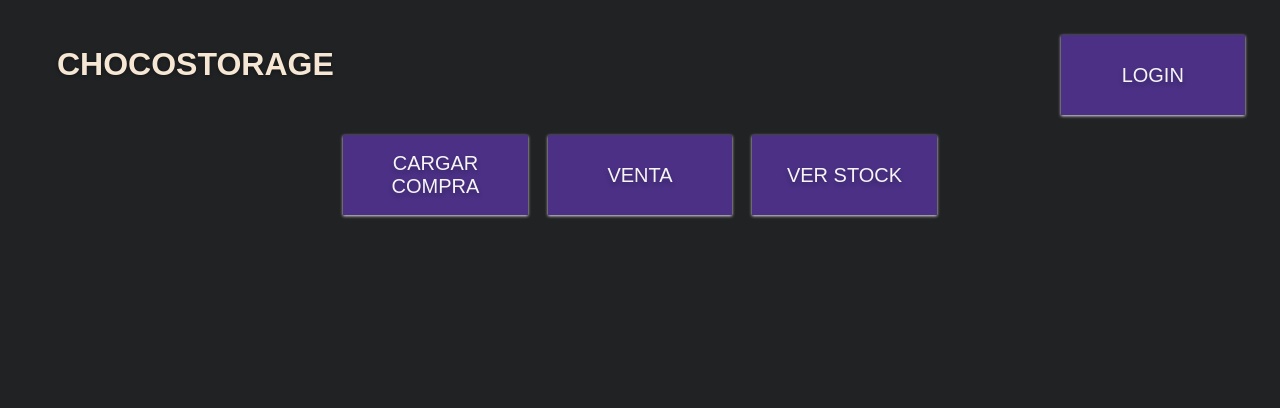
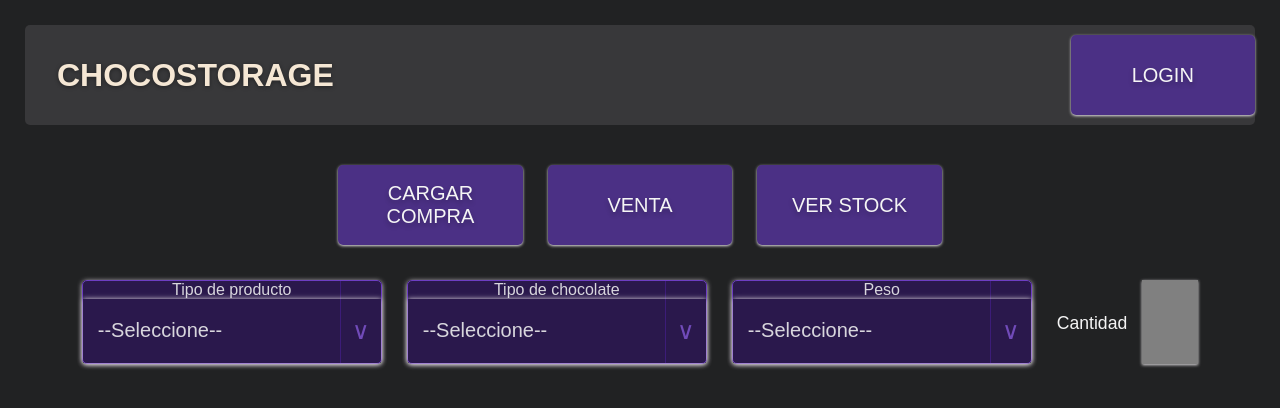
Before and after one commit to cecibet/choco-storage-app, a React (Create React App) app: page /Sell in a window 1280 px wide. Shown: the top 408 px of the page. Built offline with nearby package versions, Linux system fonts and the light colour scheme; a web font is replaced by a local one.

Commit message:
Add Input Comp. Change "App" with "Sell". Some CSS

```diff
--- a/src/Components/Header/header.module.css
+++ b/src/Components/Header/header.module.css
@@ -1,5 +1,9 @@
 .hdrContainer {
   display: flex;
-  flex-direction: row;
+  height: 100px;
+  align-items: center;
   justify-content: space-between;
+  background-color: rgb(56, 56, 58);
+  border-radius: 5px;
+  margin-bottom: 40px;
 }
--- a/src/Components/Layout/index.js
+++ b/src/Components/Layout/index.js
@@ -1,6 +1,6 @@
 import React from "react";
 import { Routes, Route, Navigate } from 'react-router-dom';
-import App from "../App/App";
+import Sell from "../Sell/Sell";
 import Header from "../Header/Header";
 import Menu from "../Navbar/Menu/Menu";
 import styles from "./index.module.css"
@@ -11,8 +11,8 @@ const Layout = () => {
             <Header />
             <Menu />
             <Routes>
-                <Route path="/App" element={<App />} />
-                <Route path="/" element={<Navigate replace to="/App" />}></Route>
+                <Route path="/Sell" element={<Sell />} />
+                <Route path="/" element={<Navigate replace to="/Sell" />}></Route>
             </Routes>
         </div>
     )
--- a/src/Components/Navbar/Menu/menu.module.css
+++ b/src/Components/Navbar/Menu/menu.module.css
@@ -2,4 +2,6 @@
   display: flex;
   align-items: center;
   justify-content: center;
+  gap: 25px;
+  margin-bottom: 35px;
 }
--- a/src/Components/Sell/Sell.jsx
+++ b/src/Components/Sell/Sell.jsx
@@ -0,0 +1,89 @@
+import { useState } from "react";
+import Dropdown from "../SharedComponents/Dropdown/Dropdown";
+import Input from "../SharedComponents/InputBox/InputBox";
+import styles from "./sell.module.css";
+const productsData = require("../../DB/productsData.json");
+const dataProducts = require("../../DB/dataProducts.json");
+
+const Sell = () => {
+  const [sell, setSell] = useState(true);
+  const [prodType, setProductType] = useState("");
+  const [chocTypeOptions, setChocTypeOptions] = useState([]);
+  const [weightTypeOptions, setWeightTypeOptions] = useState([]);
+
+  const productTypes = [...new Set(dataProducts.map((e) => e.productType))];
+  console.log(productTypes);
+
+  const eggTypesjson = dataProducts.filter(function (item) {
+    return item.productType === "Huevo de Pascua";
+  });
+  const eggChocTypes = [...new Set(eggTypesjson.map((e) => e.chocolateType))];
+  const eggWeightTypes = [...new Set(eggTypesjson.map((e) => e.weight))];
+
+  const barTypesjson = dataProducts.filter(function (item) {
+    return item.productType === "Chocolate en Barra";
+  });
+  const barChocTypes = [...new Set(barTypesjson.map((e) => e.chocolateType))];
+  const barWeightTypes = [...new Set(barTypesjson.map((e) => e.weight))];
+
+  const flakeTypesjson = dataProducts.filter(function (item) {
+    return item.productType === "Chocolate en Rama";
+  });
+  const flakeChocTypes = [
+    ...new Set(flakeTypesjson.map((e) => e.chocolateType)),
+  ];
+  const flakeWeightTypes = [...new Set(flakeTypesjson.map((e) => e.weight))];
+
+  const handleProductChange = (e) => {
+    // eslint-disable-next-line default-case
+    switch (e.target.value) {
+      case "Huevo de pascua": {
+        setChocTypeOptions(eggChocTypes);
+        setWeightTypeOptions(eggWeightTypes);
+        break;
+      }
+      case "Chocolate en barra": {
+        setChocTypeOptions(barChocTypes);
+        setWeightTypeOptions(barWeightTypes);
+        break;
+      }
+      case "Chocolate en rama": {
+        setChocTypeOptions(flakeChocTypes);
+        setWeightTypeOptions(flakeWeightTypes);
+        break;
+      }
+    }
+    setProductType(e.target.value);
+  };
+
+  const sellHandler = () => {
+    setSell(!sell);
+  };
+
+  return (
+    <div className={styles.sellContainer}>
+      <Dropdown
+        label={"Tipo de producto"}
+        options={productsData.productTypes}
+        //value={prodType}
+        onChange={handleProductChange}
+      />
+      <Dropdown
+        label={"Tipo de chocolate"}
+        options={chocTypeOptions}
+        //value={chocType}
+        //onChange={handleTypeChange}
+      />
+
+      <Dropdown
+        label={"Peso"}
+        options={weightTypeOptions}
+        //value={chocWeight}
+        //onChange={handleWeightChange}
+      />
+      <Input labelText={"Cantidad"} type="number" min="1" />
+    </div>
+  );
+};
+
+export default Sell;
--- /dev/null
+++ b/src/Components/Sell/sell.module.css
@@ -0,0 +1,8 @@
+.sellContainer {
+    text-align: center;
+    align-items: center;
+    justify-content: center;
+    gap: 25px;
+    display: flex;
+
+  }
--- a/src/Components/SharedComponents/Button/button.module.css
+++ b/src/Components/SharedComponents/Button/button.module.css
@@ -1,13 +1,13 @@
 .btn {
   width: 15%;
   height: 10vh;
-  margin: 10px;
   color: whitesmoke;
   background-color: rgb(75, 48, 133);
   font-size: 1.25em;
   text-transform: uppercase;
   text-shadow: rgba(0, 0, 0, 0.24) 0px 3px 5px;
   box-shadow: rgb(229, 226, 229) 0px 1px 3px;
+  border-radius: 5px;
   border: none;
 }
 .btn:hover {
--- a/src/Components/SharedComponents/Dropdown/dropdown.module.css
+++ b/src/Components/SharedComponents/Dropdown/dropdown.module.css
@@ -1,18 +1,18 @@
 .customSelect {
   position: relative;
   display: inline-block;
-  max-width: 600px;
-  min-width: 180px;
-  margin: auto;
-  margin-right: 25px;
+  width: 300px;
+  max-width: 710px;
+  min-width: 150px;
+  border-radius: 5px;
   border: 1px solid #6d3ec3;
+  box-shadow: rgb(226, 219, 226) 0px 1px 5px;
   background-color: #2d1659c4;
   z-index: 10;
 }
 .label {
   color: #d8d6dd;
 }
-
 
 select {
   border: none;
@@ -21,19 +21,20 @@ select {
   -webkit-appearance: none;
   -moz-appearance: none;
   appearance: none;
-  display: block;
-  width: 300px;
+  display: inline-block;
+  width: 100%;
+  height: 8vh;
   padding: 12px 55px 15px 15px;
   font-size: 1.25em;
   color: #d8d6dd;
-  box-shadow: rgb(226, 219, 226) 0px 1px 5px;
+  box-shadow: rgb(226, 219, 226) 0px 0px 5px;
 }
 
 .customSelect::after {
   position: absolute;
   right: 0;
   top: 0;
-  width: 50px;
+  width: 40px;
   height: 100%;
   line-height: 100px;
   content: "\2228";
--- /dev/null
+++ b/src/Components/SharedComponents/InputBox/InputBox.jsx
@@ -0,0 +1,13 @@
+import React from "react";
+import styles from "./inputbox.module.css"
+
+const InputBox = ({ labelText }) => {
+  return (
+    <div >
+      <label className={styles.labelInput}>{labelText}</label>
+      <input className={styles.inputContainer}></input>
+    </div>
+  );
+};
+
+export default InputBox;
--- /dev/null
+++ b/src/Components/SharedComponents/InputBox/inputbox.module.css
@@ -0,0 +1,23 @@
+.inputContainer {
+  color:rgb(26, 26, 26);
+  border-radius: px;
+  background-color: gray;
+  box-shadow: rgb(229, 226, 229) 0px 1px 3px;
+  border: none;
+  height: 10.5vh;
+  width: 7vh;
+  font-size: 1.4em;
+  text-align: center;
+}
+
+.labelInput {
+  color: whitesmoke;
+  margin-right: 15px;
+  font-size: 1.1em;
+}
+
+.inputContainer:focus {
+  outline: none !important;
+  border: 1px solid #784fc3;
+  box-shadow: rgb(226, 219, 226) 0px 1px 4px;
+}
```
